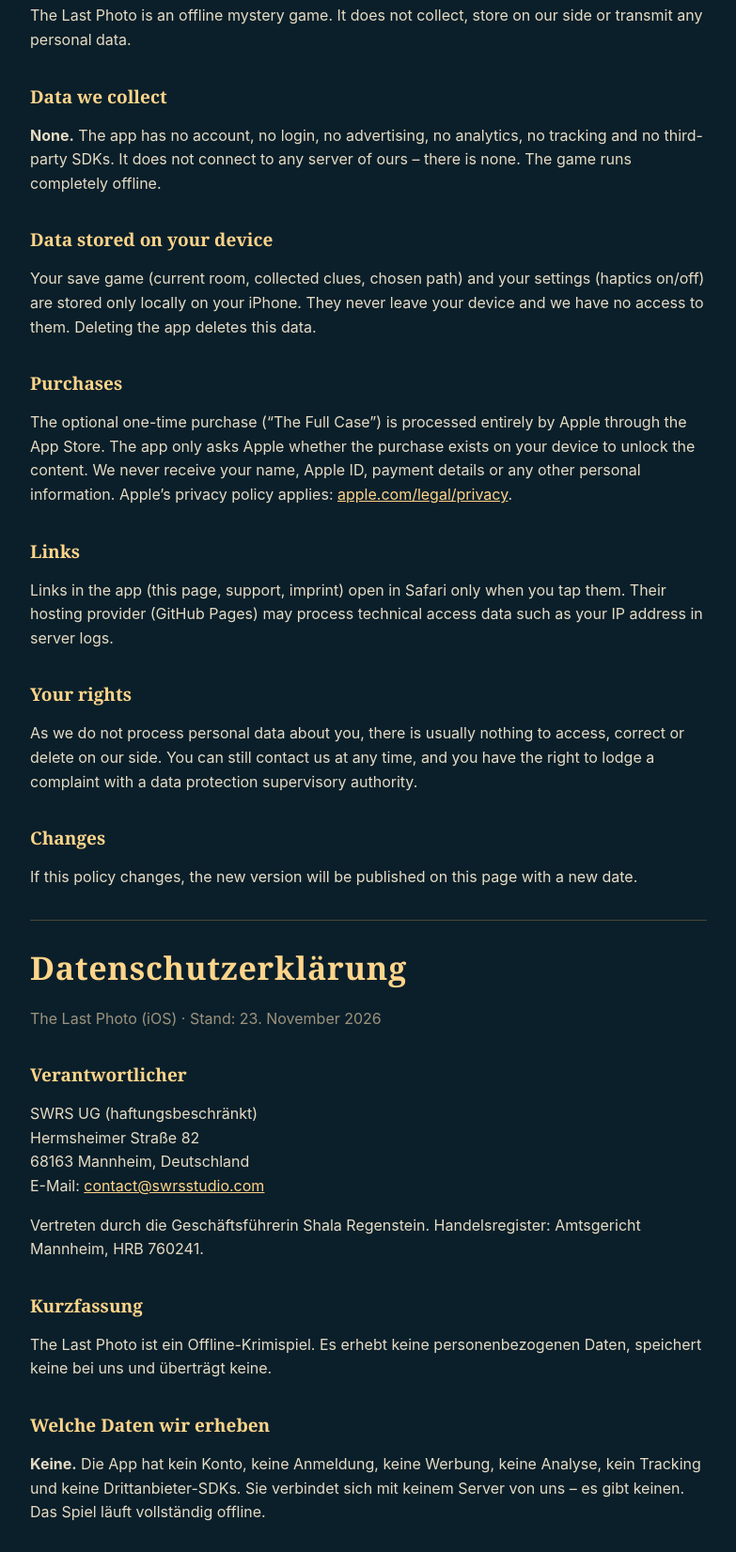
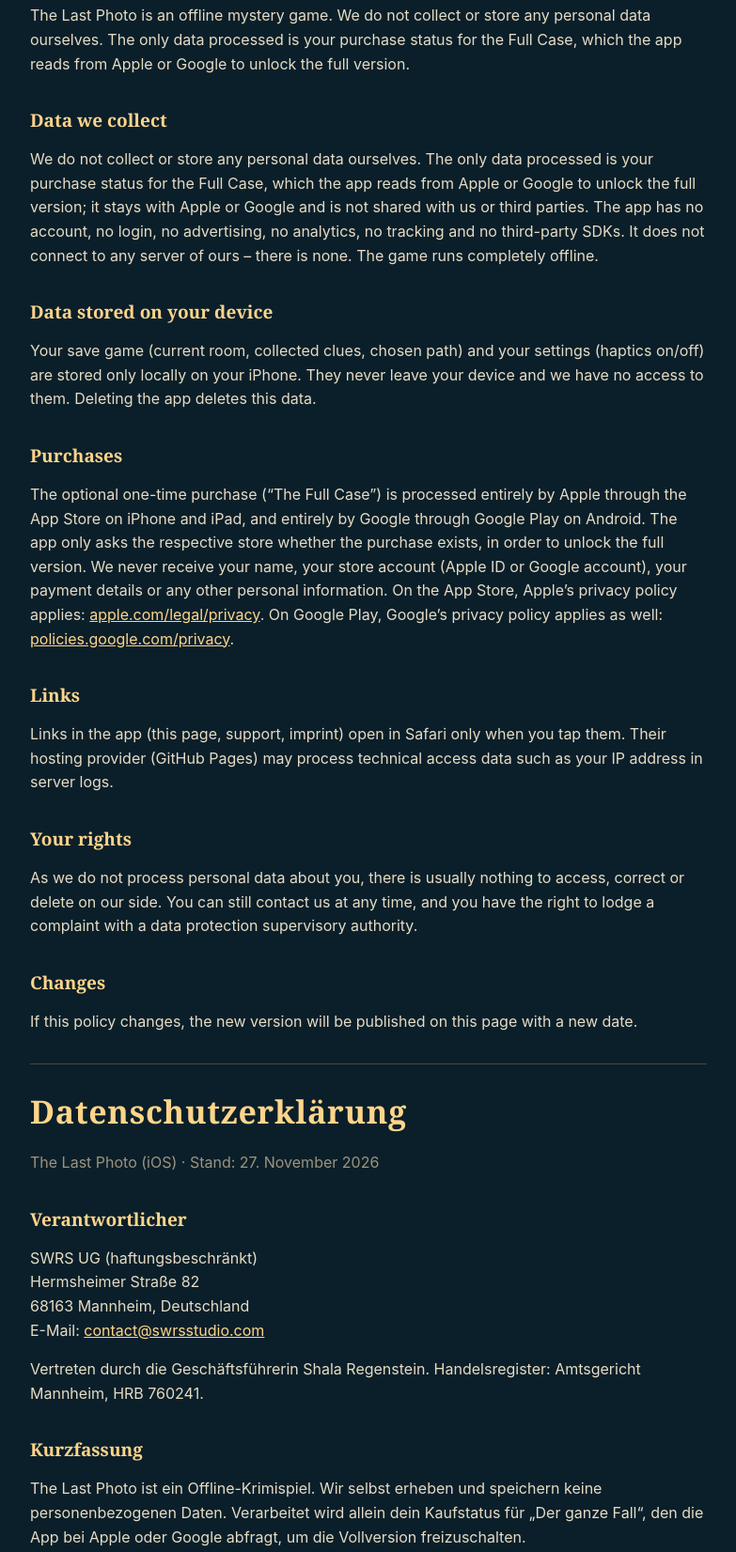
Before and after one commit to pixiimix/the-last-photo-site, a plain HTML site: page privacy.html in a window 1280 px wide. Shown: the part 499-2151 px from the top of the page at 94% size, without its empty margins (248-1031 px from the left). Drawn offline with Linux system fonts and the light colour scheme.

Commit message:
privacy.html: Google Play purchases for Android; purchase status replaces "Data we collect: None"; date 27 Nov 2026
Co-Authored-By: Claude Opus 5.5 <noreply@anthropic.com>

```diff
--- a/privacy.html
+++ b/privacy.html
@@ -1,20 +1,20 @@
 <!doctype html><html lang="en"><head><meta charset="utf-8"><meta name="viewport" content="width=device-width,initial-scale=1"><title>The Last Photo – Privacy Policy / Datenschutzerklärung</title><style>body{margin:0;background:#0B1F2A;color:#E6DCC4;font:16px/1.6 -apple-system,BlinkMacSystemFont,"Segoe UI",Inter,sans-serif}main{max-width:720px;margin:0 auto;padding:48px 22px 80px}h1{font:900 34px/1.1 Georgia,serif;color:#FFD58A;letter-spacing:.02em}h2{font:700 19px Georgia,serif;color:#FFD58A;margin-top:34px}a{color:#FFD58A}small,.muted{color:#9c937e}hr{border:0;border-top:1px solid rgba(217,163,74,.3);margin:32px 0}address{font-style:normal}nav a{margin-right:16px}</style></head><body><main><nav><a href="./">Support</a><a href="privacy.html">Privacy / Datenschutz</a><a href="imprint.html">Imprint / Impressum</a></nav>
-<h1>Privacy Policy</h1><p class="muted">The Last Photo (iOS) · Last updated: 23 November 2026 · <a href="#de">Deutsche Fassung</a></p>
+<h1>Privacy Policy</h1><p class="muted">The Last Photo (iOS) · Last updated: 27 November 2026 · <a href="#de">Deutsche Fassung</a></p>
 <h2>Controller</h2><address>SWRS UG (haftungsbeschränkt)<br>Hermsheimer Straße 82<br>68163 Mannheim, Deutschland<br>E-Mail: <a href="mailto:contact@swrsstudio.com">contact@swrsstudio.com</a></address><p>Represented by the managing director Shala Regenstein. Commercial register: Amtsgericht Mannheim, HRB 760241.</p>
-<h2>Summary</h2><p>The Last Photo is an offline mystery game. It does not collect, store on our side or transmit any personal data.</p>
-<h2>Data we collect</h2><p><b>None.</b> The app has no account, no login, no advertising, no analytics, no tracking and no third-party SDKs. It does not connect to any server of ours – there is none. The game runs completely offline.</p>
+<h2>Summary</h2><p>The Last Photo is an offline mystery game. We do not collect or store any personal data ourselves. The only data processed is your purchase status for the Full Case, which the app reads from Apple or Google to unlock the full version.</p>
+<h2>Data we collect</h2><p>We do not collect or store any personal data ourselves. The only data processed is your purchase status for the Full Case, which the app reads from Apple or Google to unlock the full version; it stays with Apple or Google and is not shared with us or third parties. The app has no account, no login, no advertising, no analytics, no tracking and no third-party SDKs. It does not connect to any server of ours – there is none. The game runs completely offline.</p>
 <h2>Data stored on your device</h2><p>Your save game (current room, collected clues, chosen path) and your settings (haptics on/off) are stored only locally on your iPhone. They never leave your device and we have no access to them. Deleting the app deletes this data.</p>
-<h2>Purchases</h2><p>The optional one-time purchase (“The Full Case”) is processed entirely by Apple through the App Store. The app only asks Apple whether the purchase exists on your device to unlock the content. We never receive your name, Apple ID, payment details or any other personal information. Apple’s privacy policy applies: <a href="https://www.apple.com/legal/privacy/">apple.com/legal/privacy</a>.</p>
+<h2>Purchases</h2><p>The optional one-time purchase (“The Full Case”) is processed entirely by Apple through the App Store on iPhone and iPad, and entirely by Google through Google Play on Android. The app only asks the respective store whether the purchase exists, in order to unlock the full version. We never receive your name, your store account (Apple ID or Google account), your payment details or any other personal information. On the App Store, Apple’s privacy policy applies: <a href="https://www.apple.com/legal/privacy/">apple.com/legal/privacy</a>. On Google Play, Google’s privacy policy applies as well: <a href="https://policies.google.com/privacy">policies.google.com/privacy</a>.</p>
 <h2>Links</h2><p>Links in the app (this page, support, imprint) open in Safari only when you tap them. Their hosting provider (GitHub Pages) may process technical access data such as your IP address in server logs.</p>
 <h2>Your rights</h2><p>As we do not process personal data about you, there is usually nothing to access, correct or delete on our side. You can still contact us at any time, and you have the right to lodge a complaint with a data protection supervisory authority.</p>
 <h2>Changes</h2><p>If this policy changes, the new version will be published on this page with a new date.</p>
 <hr id="de">
-<h1>Datenschutzerklärung</h1><p class="muted">The Last Photo (iOS) · Stand: 23. November 2026</p>
+<h1>Datenschutzerklärung</h1><p class="muted">The Last Photo (iOS) · Stand: 27. November 2026</p>
 <h2>Verantwortlicher</h2><address>SWRS UG (haftungsbeschränkt)<br>Hermsheimer Straße 82<br>68163 Mannheim, Deutschland<br>E-Mail: <a href="mailto:contact@swrsstudio.com">contact@swrsstudio.com</a></address><p>Vertreten durch die Geschäftsführerin Shala Regenstein. Handelsregister: Amtsgericht Mannheim, HRB 760241.</p>
-<h2>Kurzfassung</h2><p>The Last Photo ist ein Offline-Krimispiel. Es erhebt keine personenbezogenen Daten, speichert keine bei uns und überträgt keine.</p>
-<h2>Welche Daten wir erheben</h2><p><b>Keine.</b> Die App hat kein Konto, keine Anmeldung, keine Werbung, keine Analyse, kein Tracking und keine Drittanbieter-SDKs. Sie verbindet sich mit keinem Server von uns – es gibt keinen. Das Spiel läuft vollständig offline.</p>
+<h2>Kurzfassung</h2><p>The Last Photo ist ein Offline-Krimispiel. Wir selbst erheben und speichern keine personenbezogenen Daten. Verarbeitet wird allein dein Kaufstatus für „Der ganze Fall“, den die App bei Apple oder Google abfragt, um die Vollversion freizuschalten.</p>
+<h2>Welche Daten wir erheben</h2><p>Wir selbst erheben und speichern keine personenbezogenen Daten. Verarbeitet wird allein dein Kaufstatus für „Der ganze Fall“, den die App bei Apple oder Google abfragt, um die Vollversion freizuschalten. Er verbleibt bei Apple bzw. Google und wird weder an uns noch an Dritte weitergegeben. Die App hat kein Konto, keine Anmeldung, keine Werbung, keine Analyse, kein Tracking und keine Drittanbieter-SDKs. Sie verbindet sich mit keinem Server von uns – es gibt keinen. Das Spiel läuft vollständig offline.</p>
 <h2>Daten auf deinem Gerät</h2><p>Dein Spielstand (aktueller Raum, gesammelte Hinweise, gewählter Weg) und deine Einstellungen (Haptik an/aus) werden ausschließlich lokal auf deinem iPhone gespeichert. Sie verlassen dein Gerät nicht, wir haben keinen Zugriff darauf. Wenn du die App löschst, werden diese Daten gelöscht.</p>
-<h2>Käufe</h2><p>Der optionale einmalige Kauf („Der ganze Fall“) wird vollständig von Apple über den App Store abgewickelt. Die App fragt bei Apple nur ab, ob der Kauf auf deinem Gerät vorhanden ist, um die Inhalte freizuschalten. Wir erhalten weder deinen Namen noch deine Apple-ID, Zahlungsdaten oder andere personenbezogene Daten. Es gilt die Datenschutzerklärung von Apple: <a href="https://www.apple.com/de/legal/privacy/">apple.com/de/legal/privacy</a>.</p>
+<h2>Käufe</h2><p>Der optionale einmalige Kauf („Der ganze Fall“) wird auf iPhone und iPad vollständig von Apple über den App Store und auf Android vollständig von Google über Google Play abgewickelt. Die App fragt beim jeweiligen Store nur ab, ob der Kauf vorliegt, um die Vollversion freizuschalten. Wir erhalten weder deinen Namen noch dein Store-Konto (Apple-ID bzw. Google-Konto), deine Zahlungsdaten oder andere personenbezogene Daten. Im App Store gilt die Datenschutzerklärung von Apple: <a href="https://www.apple.com/de/legal/privacy/">apple.com/de/legal/privacy</a>. Bei Google Play gilt zusätzlich die Datenschutzerklärung von Google: <a href="https://policies.google.com/privacy?hl=de">policies.google.com/privacy</a>.</p>
 <h2>Links</h2><p>Links in der App (diese Seite, Support, Impressum) öffnen sich erst nach Antippen in Safari. Der Hoster dieser Seiten (GitHub Pages) kann dabei technische Zugriffsdaten wie deine IP-Adresse in Server-Logs verarbeiten.</p>
 <h2>Deine Rechte</h2><p>Da wir keine personenbezogenen Daten über dich verarbeiten, gibt es bei uns in der Regel nichts, worüber wir Auskunft geben, was wir berichtigen oder löschen könnten. Du kannst uns trotzdem jederzeit kontaktieren und hast das Recht, dich bei einer Datenschutz-Aufsichtsbehörde zu beschweren.</p>
 <h2>Änderungen</h2><p>Ändert sich diese Erklärung, wird die neue Fassung mit neuem Datum auf dieser Seite veröffentlicht.</p>
```
